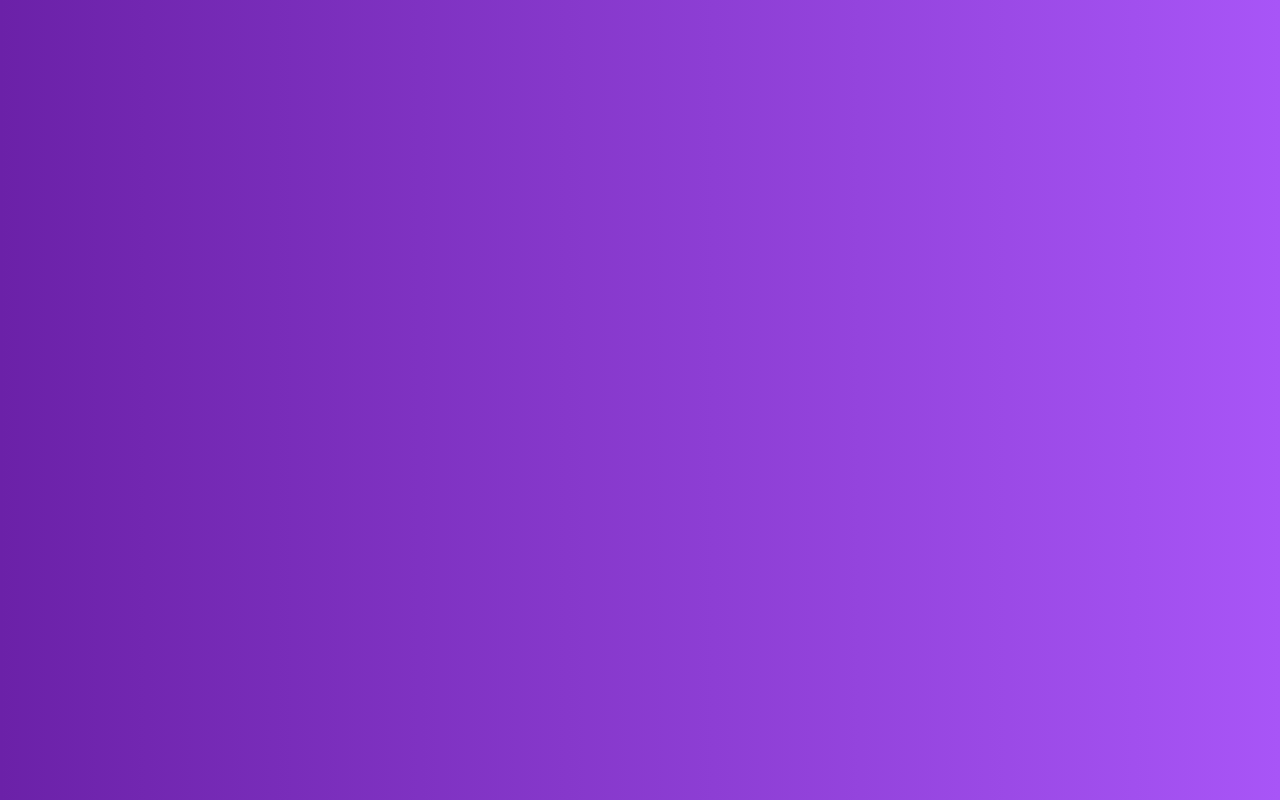
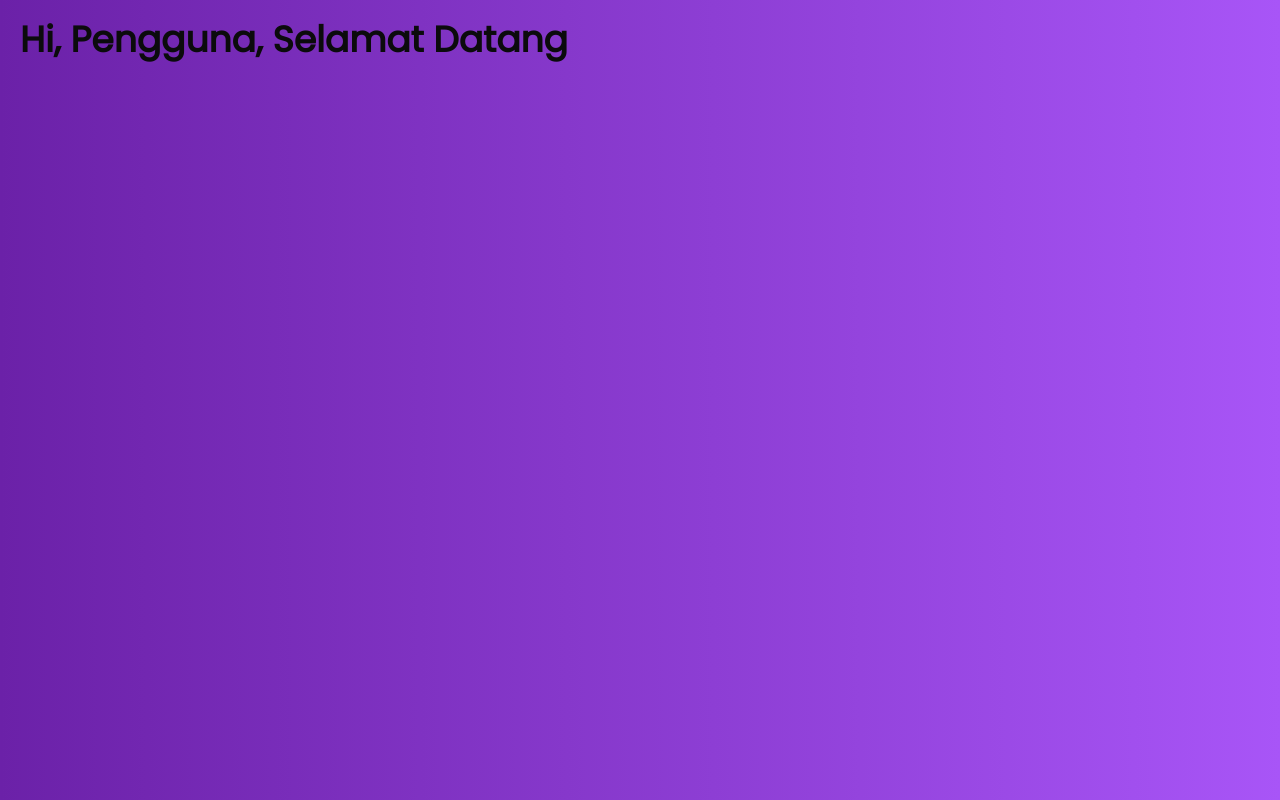
Before and after one commit to Geripanca/Quiz-React, a React (Create React App) app: page /dashboard in a window 1280 px wide. Before the commit this address had no page. Built offline with nearby package versions, Linux system fonts and the light colour scheme.

Commit message:
{fix : login}

```diff
--- a/src/pages/dashboard.jsx
+++ b/src/pages/dashboard.jsx
@@ -1,9 +1,15 @@
 import React from "react";
+import { useLocation } from "react-router-dom";
 
 const Dashboard = () => {
+  const location = useLocation();
+  const { username } = location.state || {};
+
   return (
-    <div className="bg-gradient-to-r from-purple-800 to-purple-500 min-h-screen font-[Poppins] text-[#0B0B0C]">
-      <div className="bg-purple-50"></div>
+    <div className="bg-gradient-to-r from-purple-800 to-purple-500 min-h-screen font-[Poppins] text-[#0B0B0C] p-5">
+      <div className="text-4xl font-bold">
+        Hi, {username ? username : "Pengguna"}, Selamat Datang
+      </div>
     </div>
   );
 };
--- a/src/pages/home.jsx
+++ b/src/pages/home.jsx
@@ -9,7 +9,6 @@ const Home = () => {
   const navigate = useNavigate();
 
   useEffect(() => {
-    // Mengambil data dari akun.json, hehe
     const fetchUsers = async () => {
       const response = await fetch("/akun.json");
       const data = await response.json();
@@ -22,18 +21,18 @@ const Home = () => {
     e.preventDefault();
     setError("");
 
-    // Validasi input
     if (!username || !password) {
       setError("Username dan Password tak boleh kosong!");
       return;
     }
+
     const user = users.find(
       (user) => user.username === username && user.password === password
     );
-    //cek apakah user ada di akun.json
+
     if (user) {
       alert("Login Successful!");
-      navigate("/dashboard");
+      navigate("/dashboard", { state: { username } });
     } else {
       setError("Periksa kembali username dan password!");
     }
```
